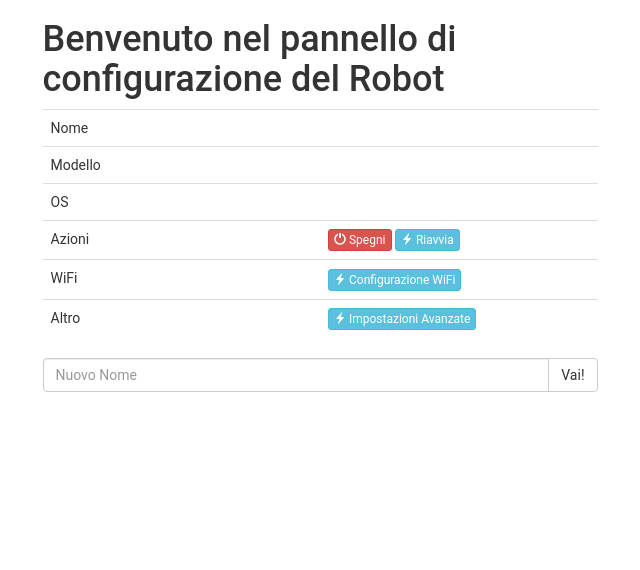
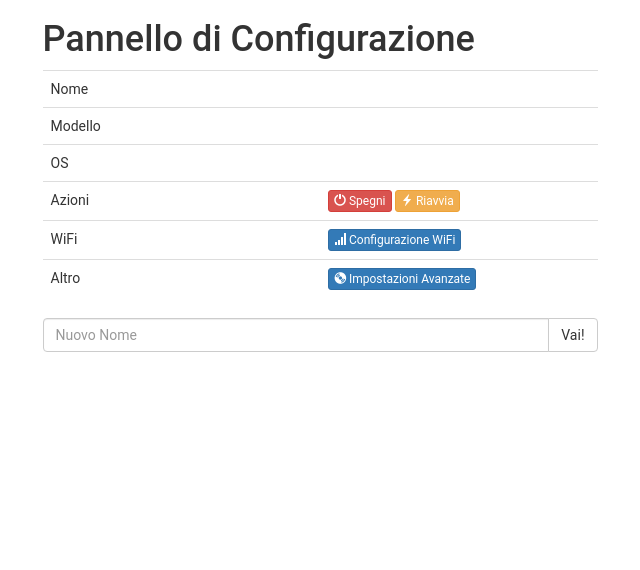
Before and after one commit to HotBlackRobotics/hbrain-ci, a Flask app: template app/templates/main/cover.html in a window 1280 px wide. Shown: the part 52-622 px from the top of the page, without its empty margins (320-960 px from the left). Run offline with Flask 2, Linux system fonts and the light colour scheme; the template is opened without the code that fills it, so the values that code supplies are empty; parts of the project's set-up code (start-up, migrations or seed data) failed here and were passed over; some libraries are stand-ins or nearby versions.

Commit message:
up cover

```diff
--- a/app/templates/main/cover.html
+++ b/app/templates/main/cover.html
@@ -38,7 +38,7 @@
 <div class="container">
   <div class="row">
     <div class="col-md-6 col-md-offset-3">
-      <h1> Benvenuto nel pannello di configurazione del Robot</h1>
+      <h1> Pannello di Configurazione</h1>
 
       <table class="table">
         <tbody>
@@ -61,7 +61,7 @@
                 <span class="glyphicon glyphicon-off" aria-hidden="true"></span>
                     Spegni
                 </button>
-                <button type="button" class="btn btn-xs btn-info" aria-label="Left Align" onclick="robot_cmd('reboot')">
+                <button type="button" class="btn btn-xs btn-warning" aria-label="Left Align" onclick="robot_cmd('reboot')">
                   <span class="glyphicon glyphicon-flash" aria-hidden="true"></span>
                   Riavvia
                 </button>
@@ -71,8 +71,8 @@
            <tr>
              <td>WiFi</td>
              <td>
-                 <a href="/wifi/schemes" class="btn btn-xs btn-info" aria-label="Left Align">
-                   <span class="glyphicon glyphicon-flash" aria-hidden="true"></span>
+                 <a href="/wifi/schemes" class="btn btn-xs btn-primary" aria-label="Left Align">
+                   <span class="glyphicon glyphicon-signal" aria-hidden="true"></span>
                    Configurazione WiFi
                  </a>
                </td>
@@ -81,8 +81,8 @@
             <tr>
               <td>Altro</td>
               <td>
-                <a href="/" onclick="javascript:event.target.port=9001" class="btn btn-xs btn-info" aria-label="Left Align" onclick="robot_cmd('reboot')">
-                  <span class="glyphicon glyphicon-flash" aria-hidden="true"></span>
+                <a href="/" onclick="javascript:event.target.port=9001" class="btn btn-xs btn-primary" aria-label="Left Align" onclick="robot_cmd('reboot')">
+                  <span class="glyphicon glyphicon-cd" aria-hidden="true"></span>
                   Impostazioni Avanzate
                 </a>
                </td>
```
